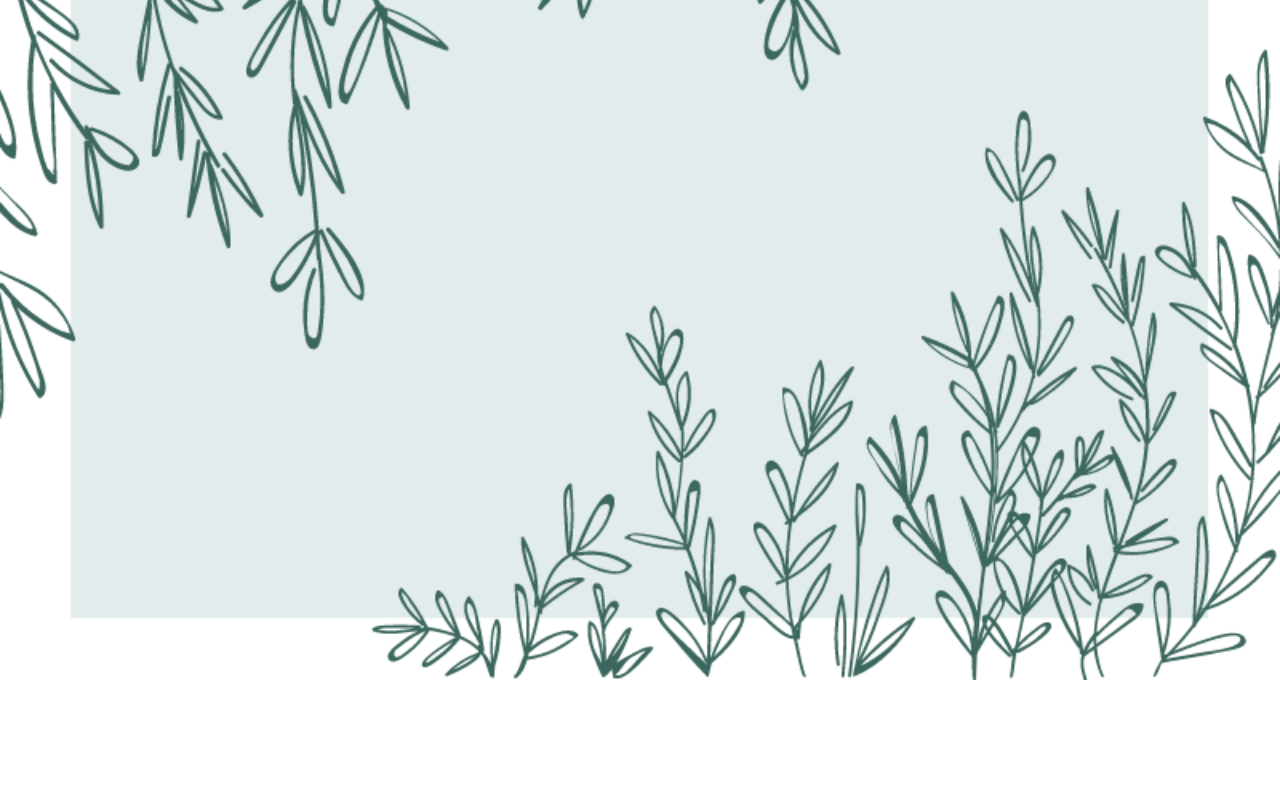
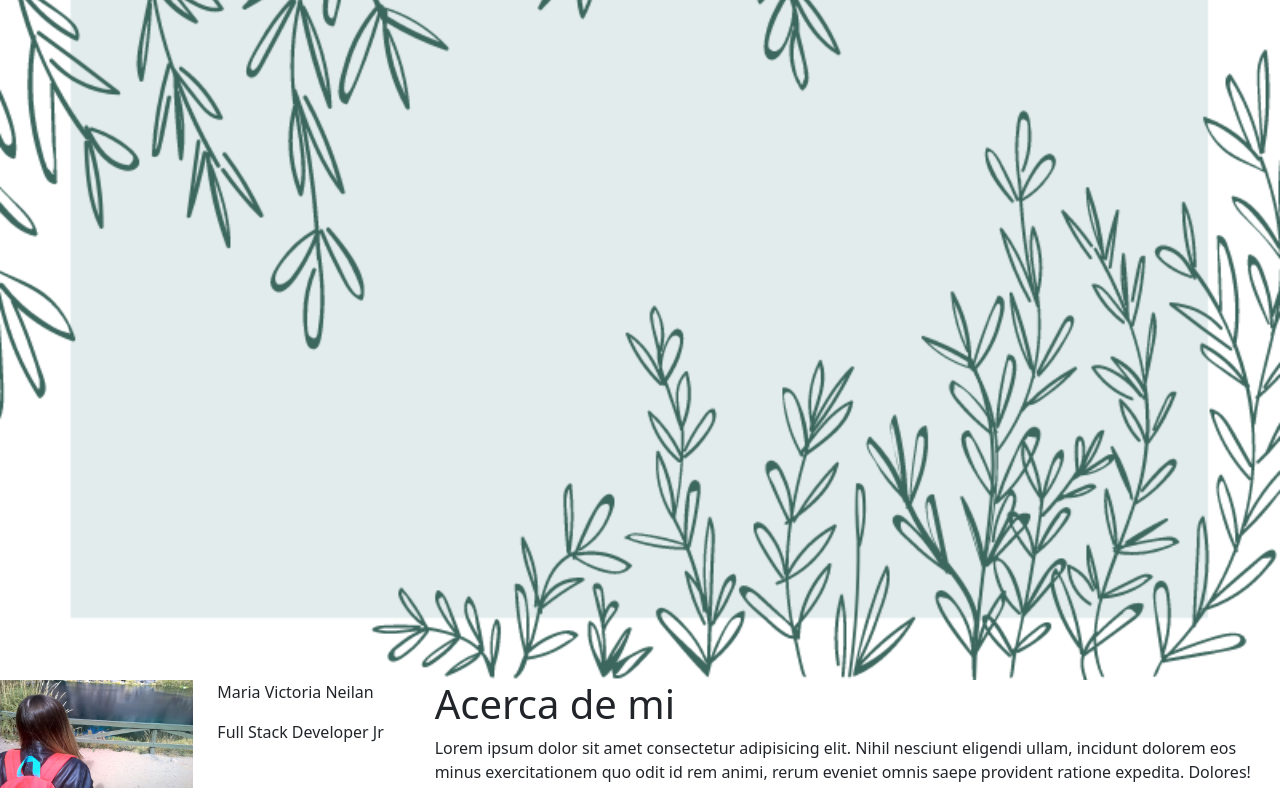
Before and after one commit to VickyNei/Proyectoap, an Angular app in the folder Proyectointegrador/: page / in a window 1280 px wide. Shown: the part 372-1172 px from the top of the page. Before the commit the page ends 1052 px from the top, so only its background shows below. Built offline with nearby package versions, Linux system fonts and the light colour scheme.

Commit message:
acerca de

```diff
--- a/Proyectointegrador/src/app/app.component.html
+++ b/Proyectointegrador/src/app/app.component.html
@@ -1 +1,2 @@
 <app-header></app-header>
+<app-acerca-de></app-acerca-de>
--- a/Proyectointegrador/src/app/app.module.ts
+++ b/Proyectointegrador/src/app/app.module.ts
@@ -7,6 +7,7 @@
 import { LogoAPComponent } from './components/logo-ap/logo-ap.component';
 import { SocialComponent } from './components/social/social.component';
 import { BannerComponent } from './components/banner/banner.component';
+import { AcercaDeComponent } from './components/acerca-de/acerca-de.component';
 
 @NgModule({
   declarations: [
@@ -14,7 +15,8 @@
     HeaderComponent,
     LogoAPComponent,
     SocialComponent,
-    BannerComponent
+    BannerComponent,
+    AcercaDeComponent
   ],
   imports: [
     BrowserModule,
--- /dev/null
+++ b/Proyectointegrador/src/app/components/acerca-de/acerca-de.component.html
@@ -0,0 +1,17 @@
+<div class="row">
+    <div class="col-xs-12 col-sm-2 col-md-2 col-lg-2">
+        <img src="../../../assets/fotoperfil.jpg"
+        class="img-fluid">
+    </div>
+    <div class="col-xs-12 col-sm-2 col-md-2 col-lg-2">
+        <p>Maria Victoria Neilan</p>
+        <p>Full Stack Developer Jr</p>
+    </div>
+    <div class="col-xs-12 col-sm-8 col-md-8 col-lg-8">
+        <span>
+            <h1>Acerca de mi</h1>
+            <p>Lorem ipsum dolor sit amet consectetur adipisicing elit. Nihil nesciunt eligendi ullam, incidunt dolorem eos minus exercitationem quo odit id rem animi, rerum eveniet omnis saepe provident ratione expedita. Dolores!</p>
+        </span>
+    </div>
+
+</div>
--- /dev/null
+++ b/Proyectointegrador/src/app/components/acerca-de/acerca-de.component.ts
@@ -0,0 +1,15 @@
+import { Component, OnInit } from '@angular/core';
+
+@Component({
+  selector: 'app-acerca-de',
+  templateUrl: './acerca-de.component.html',
+  styleUrls: ['./acerca-de.component.css']
+})
+export class AcercaDeComponent implements OnInit {
+
+  constructor() { }
+
+  ngOnInit(): void {
+  }
+
+}
--- a/Proyectointegrador/src/app/components/banner/banner.component.html
+++ b/Proyectointegrador/src/app/components/banner/banner.component.html
@@ -1,3 +1,3 @@
 <div>
-    <img src="../../../assets/Untitled design.png" alt="">
+    <img src="../../../assets/Untitled design.png" class="img-fluid">
 </div>
```
Also changed, not shown: Proyectointegrador/src/app/components/acerca-de/acerca-de.component.css (added), Proyectointegrador/src/assets/fotoperfil.jpg (added), 1 other file (tests, documents, lock files or other folders).
